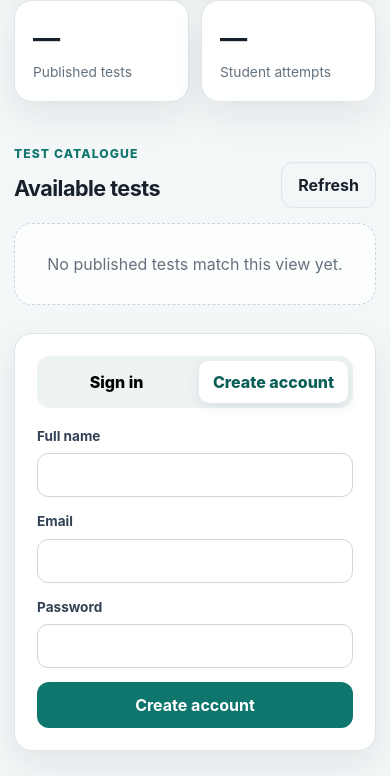
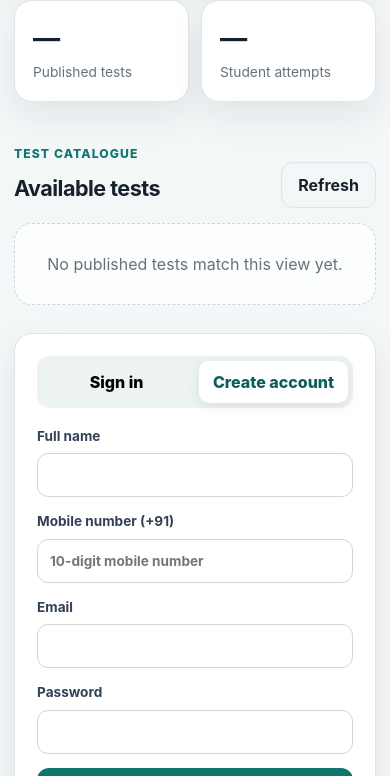
Before and after one commit to scorebadhao/ScoreMore, a website built with Vite: page index.html in a window 390 px wide. Both pictures are taken after typing "name@example.com", "Sample123" into the empty fields and a click on the tab "Create account". Shown: the part 500-1276 px from the top of the page. Built offline with nearby package versions, Linux system fonts and the light colour scheme; some packages are replaced by stand-ins of ours; no server answers; the database is empty.

Commit message:
Add mobile number to ScoreMore registration

```diff
--- a/index.html
+++ b/index.html
@@ -74,6 +74,7 @@
 
           <form id="signUpForm" class="auth-form hidden" novalidate>
             <label>Full name<input name="fullName" type="text" autocomplete="name" required /></label>
+            <label>Mobile number (+91)<input name="mobile" type="tel" inputmode="numeric" autocomplete="tel-national" pattern="[6-9][0-9]{9}" minlength="10" maxlength="10" placeholder="10-digit mobile number" required /></label>
             <label>Email<input name="email" type="email" autocomplete="email" required /></label>
             <label>Password<input name="password" type="password" autocomplete="new-password" minlength="8" required /></label>
             <button class="button button-primary button-block" type="submit">Create account</button>
```
